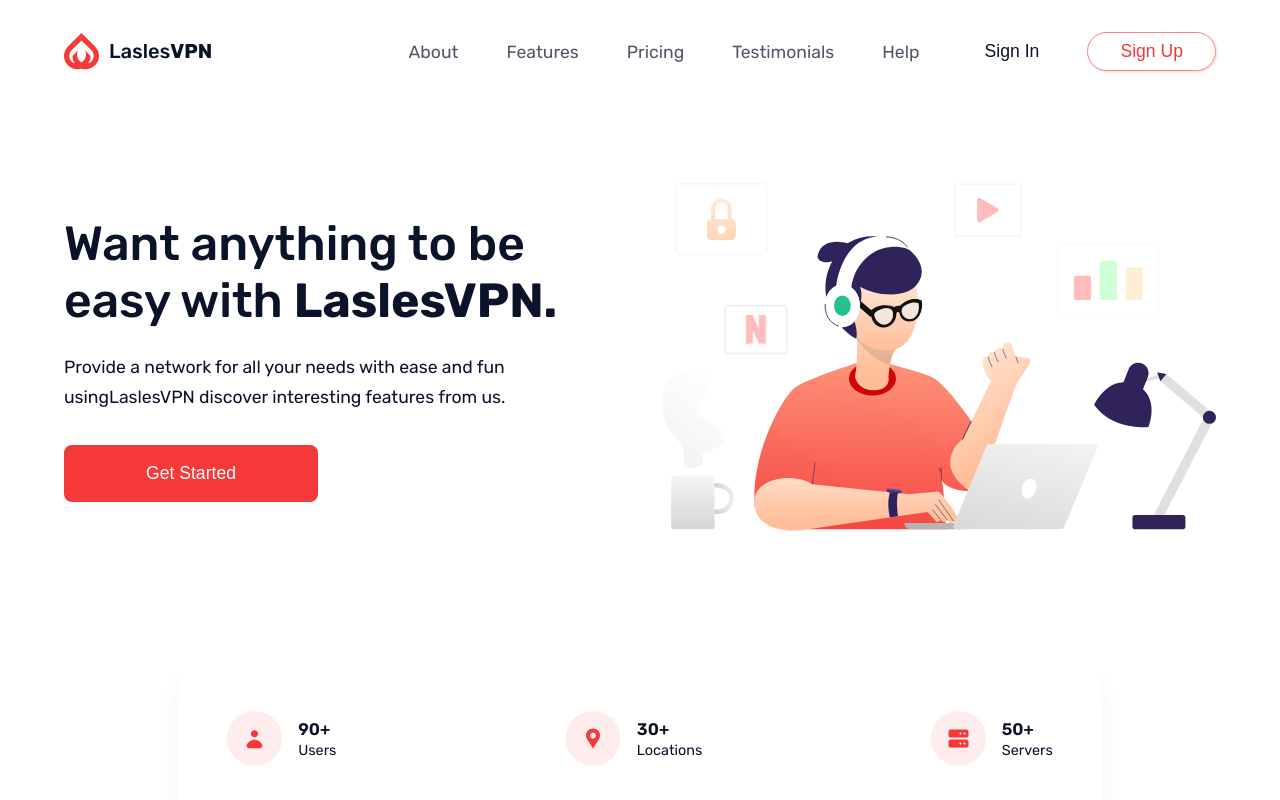
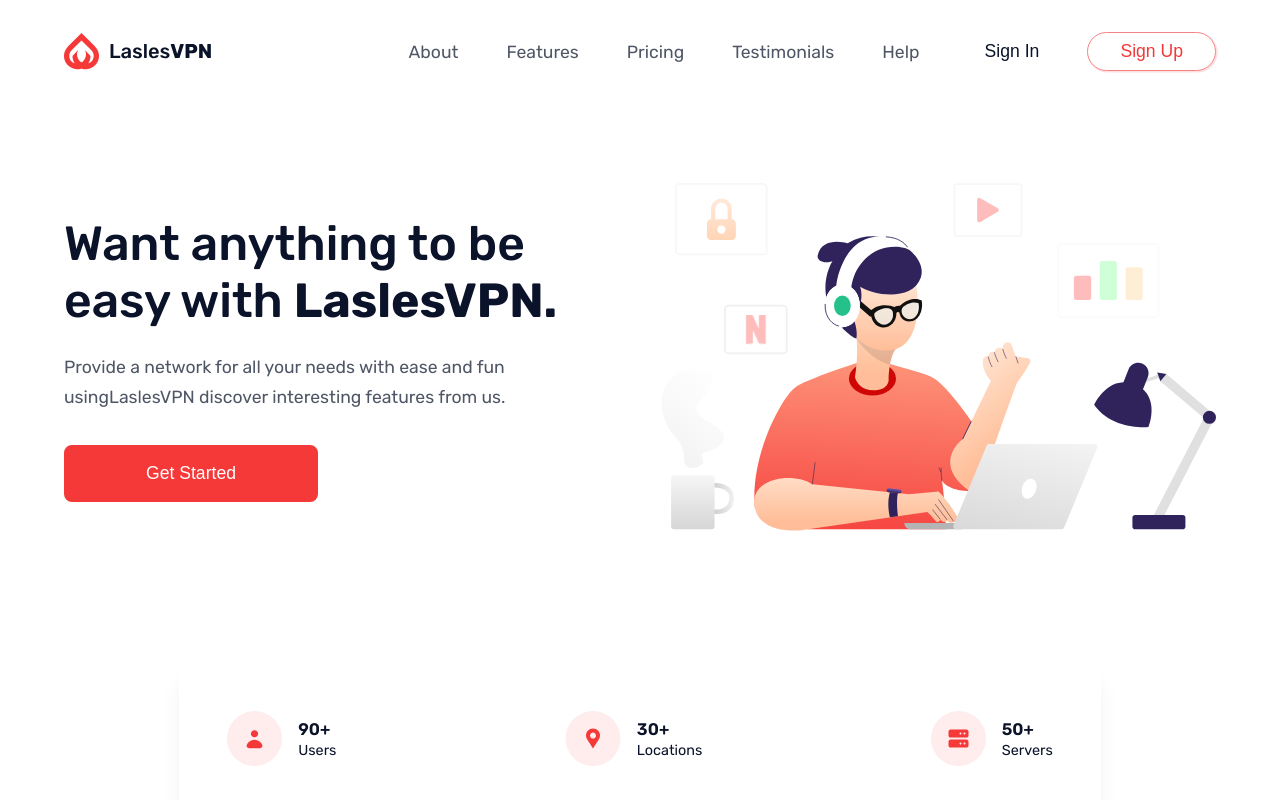
Before and after one commit to growthbeing/laslesvpn-landing-page-assignment, a React (Create React App) app: page / in a window 1280 px wide. Shown: the top 800 px of the page. Built offline with nearby package versions, Linux system fonts and the light colour scheme.

Commit message:
update header p color

```diff
--- a/src/Layout/Header/Header.module.css
+++ b/src/Layout/Header/Header.module.css
@@ -32,6 +32,7 @@
     font-weight: 400;
     line-height: 1.7;
     margin-bottom: 2rem;
+    color: var(--text-color-light);
 }
 
 .Header .row .col .btn {
```
